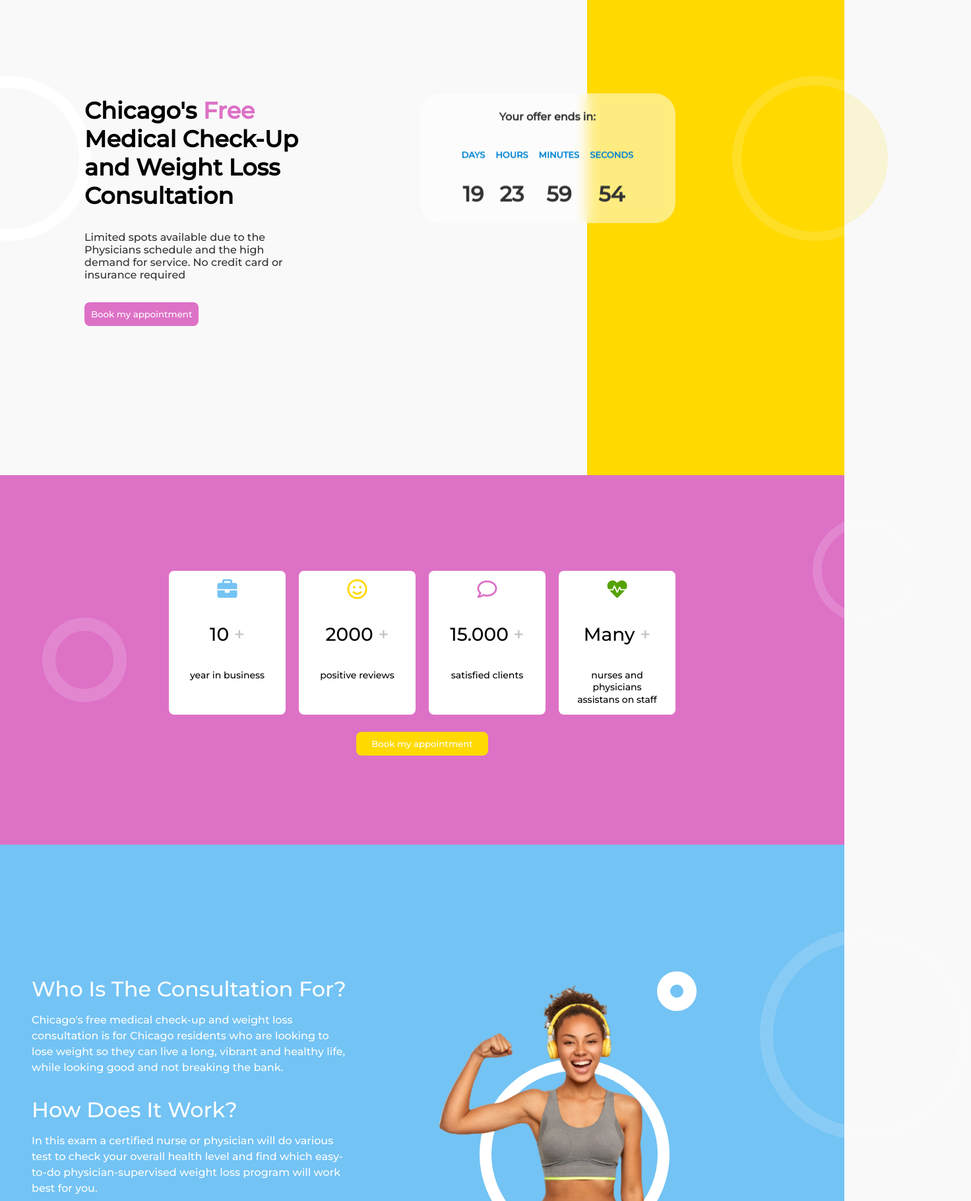
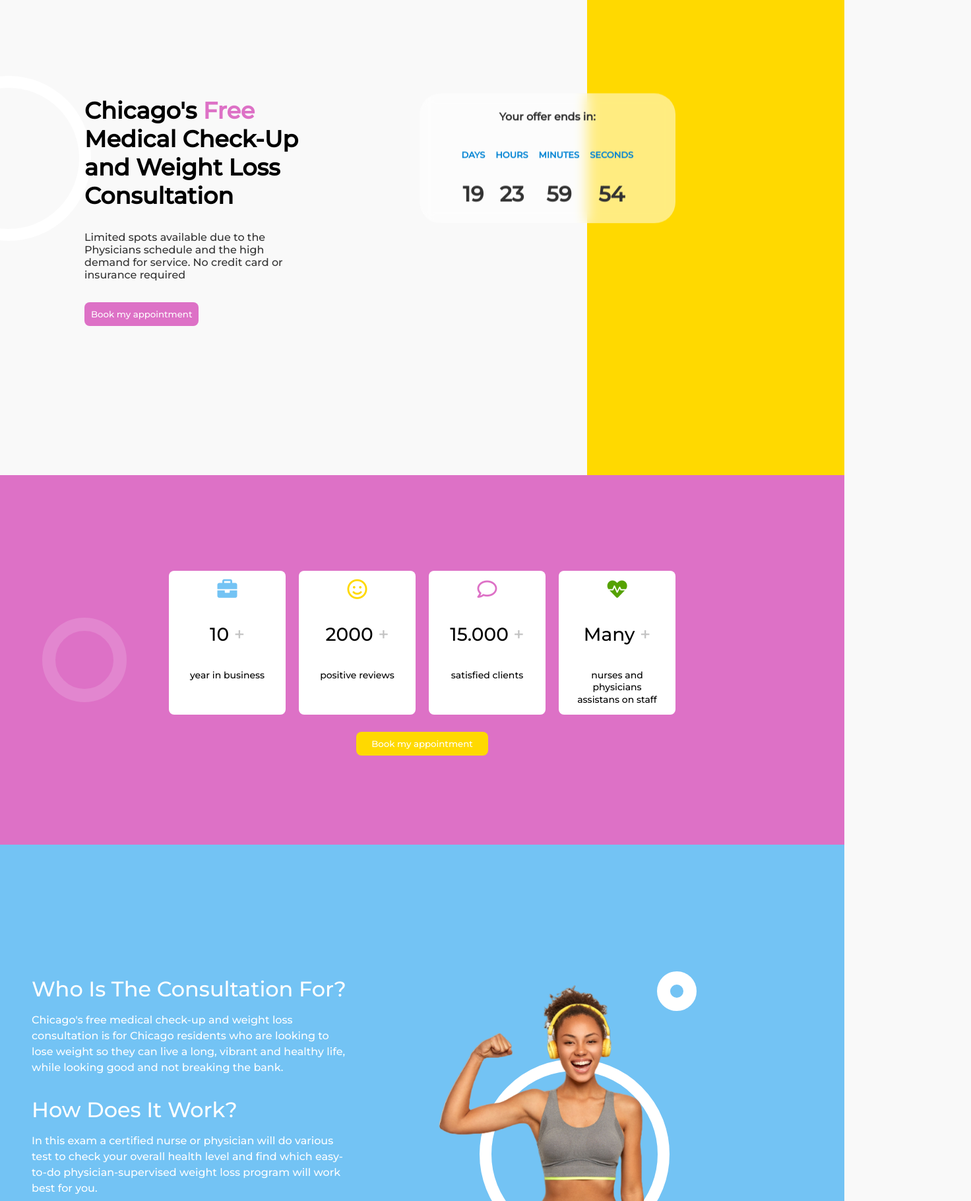
Before and after one commit to LucianoMas26/alphaefficiency-challenge, a plain HTML site: page index.html in a window 1280 px wide. Shown: the part 80-1900 px from the top of the page at 66% size, 1472 px wide, since content can reach past the window. Drawn offline with Linux system fonts and the light colour scheme.

Commit message:
"fixing circle bugs"

```diff
--- a/script.js
+++ b/script.js
@@ -109,8 +109,10 @@ document.addEventListener("click", (event) => {
 
 // REDIRECTION FUNCTIONS
 
-const appointmentButton = document.getElementById("appointmentButton")
+const appointmentButton = document.querySelectorAll("#appointmentButton")
 
-appointmentButton.addEventListener("click", function () {
-  window.location.href = "404.html"
+appointmentButton.forEach(function button(button) {
+  button.addEventListener("click", function () {
+    window.location.href = "404.html"
+  })
 })
--- a/styles.css
+++ b/styles.css
@@ -265,19 +265,6 @@ button:hover {
   z-index: -2;
 }
 
-.circle {
-  position: absolute;
-  width: 250px;
-  height: 250px;
-  background-color: #ffd900;
-  border: 14px solid #ffffff;
-  opacity: 15%;
-  border-radius: 50%;
-  right: -5rem;
-  top: 40%;
-  transform: translateY(-50%);
-}
-
 .home-section .circle-2 {
   position: absolute;
   width: 250px;
@@ -376,16 +363,6 @@ button:hover {
   background-color: #c7a900;
 }
 
-.about-section .circle-1 {
-  width: 10rem;
-  height: 10rem;
-  top: 4rem;
-  right: -7rem;
-  border: 14px solid #ffffff;
-  opacity: 15%;
-  z-index: 1;
-}
-
 .about-section .circle-2 {
   width: 8rem;
   height: 8rem;
@@ -468,16 +445,6 @@ button:hover {
 
 .information-left button {
   margin-top: 2rem;
-}
-
-.information-section .circle-1 {
-  width: 20rem;
-  height: 20rem;
-  top: 8rem;
-  right: -12rem;
-  border: 20px solid #ffffff;
-  opacity: 15%;
-  z-index: 1;
 }
 
 .information-section .circle-3 {
```
